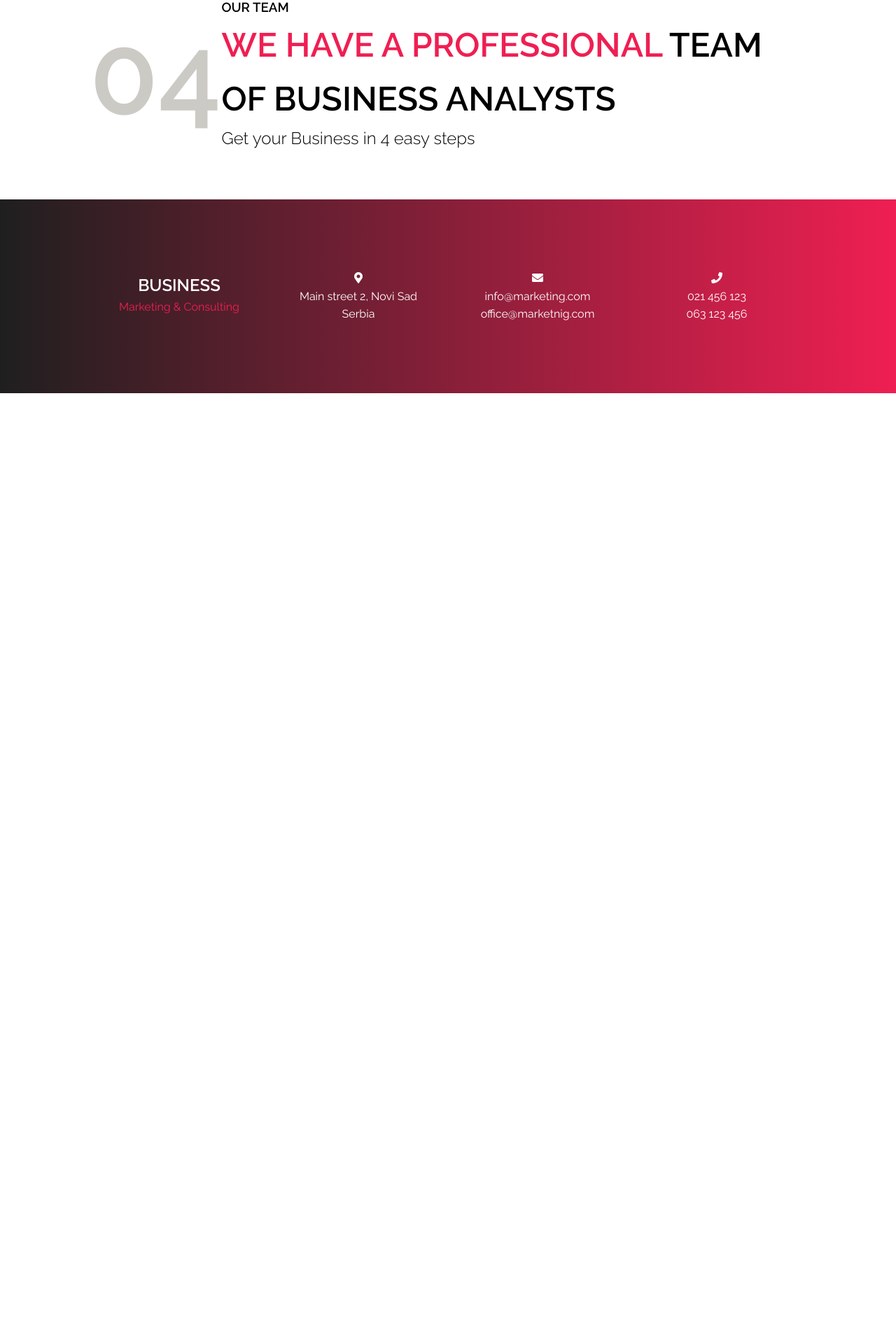
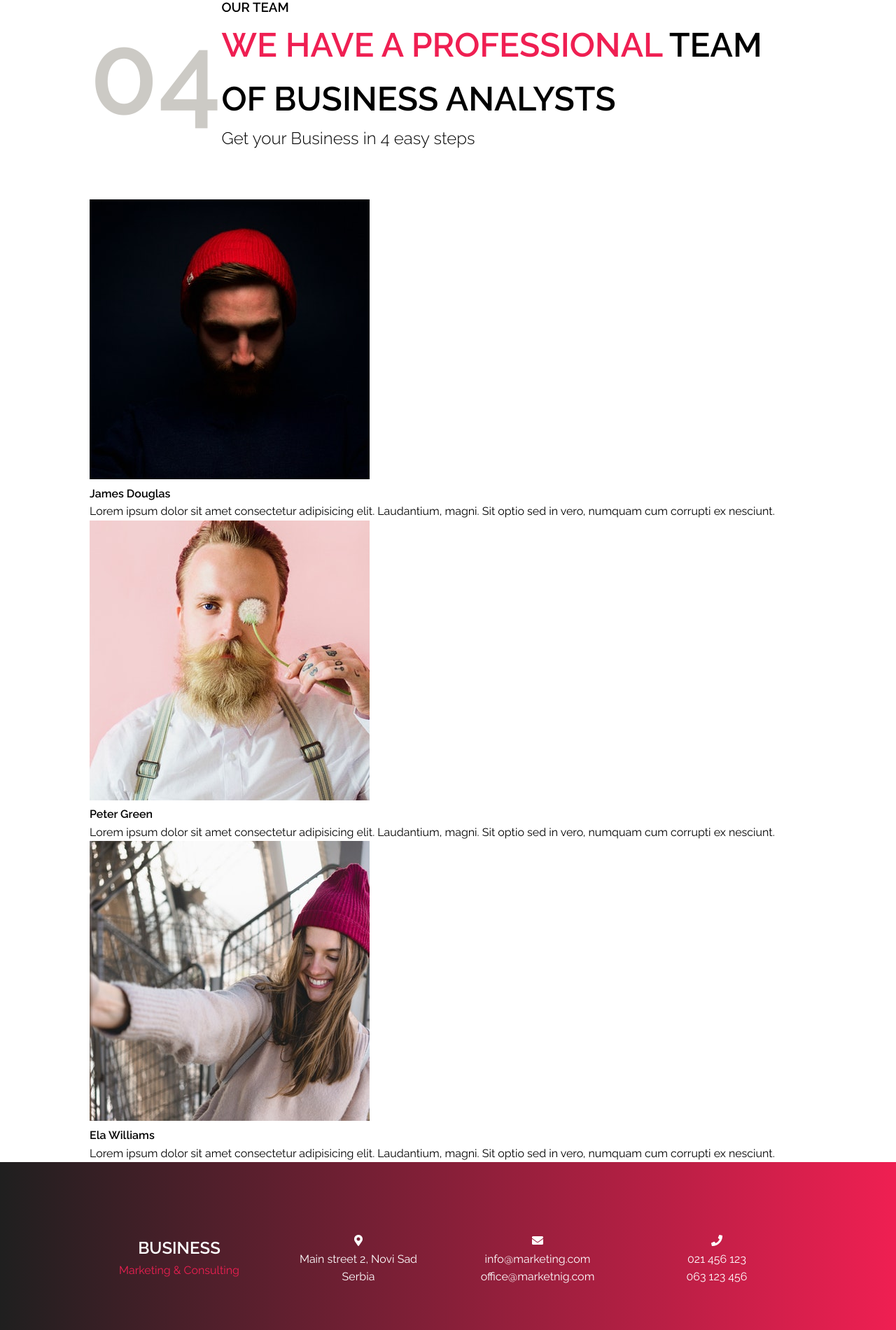
Before and after one commit to milivojevicentijevic/biznis, a PHP site: page / in a window 1280 px wide. Shown: the part 3702-5603 px from the top of the page at 70% size. Before the commit the page ends 4264 px from the top, so only its background shows below. Run offline with PHP 8.4, Linux system fonts and the light colour scheme; some libraries are stand-ins or nearby versions.

Commit message:
team html

```diff
--- a/index.php
+++ b/index.php
@@ -126,4 +126,23 @@
         </article>
     </section>
 
+    <!-- team -->
+    <section class="team container">
+        <article>
+            <img src="img/team1.jpg" alt="">
+            <h4>James Douglas</h4>
+            <p>Lorem ipsum dolor sit amet consectetur adipisicing elit. Laudantium, magni. Sit optio sed in vero, numquam cum corrupti ex nesciunt.</p>
+        </article>
+        <article>
+            <img src="img/team2.jpg" alt="">
+            <h4>Peter Green</h4>
+            <p>Lorem ipsum dolor sit amet consectetur adipisicing elit. Laudantium, magni. Sit optio sed in vero, numquam cum corrupti ex nesciunt.</p>
+        </article>
+        <article>
+            <img src="img/team3.jpg" alt="">
+            <h4>Ela Williams</h4>
+            <p>Lorem ipsum dolor sit amet consectetur adipisicing elit. Laudantium, magni. Sit optio sed in vero, numquam cum corrupti ex nesciunt.</p>
+        </article>
+    </section>
+
 <?php include "partials/footer.php"; ?>
```
